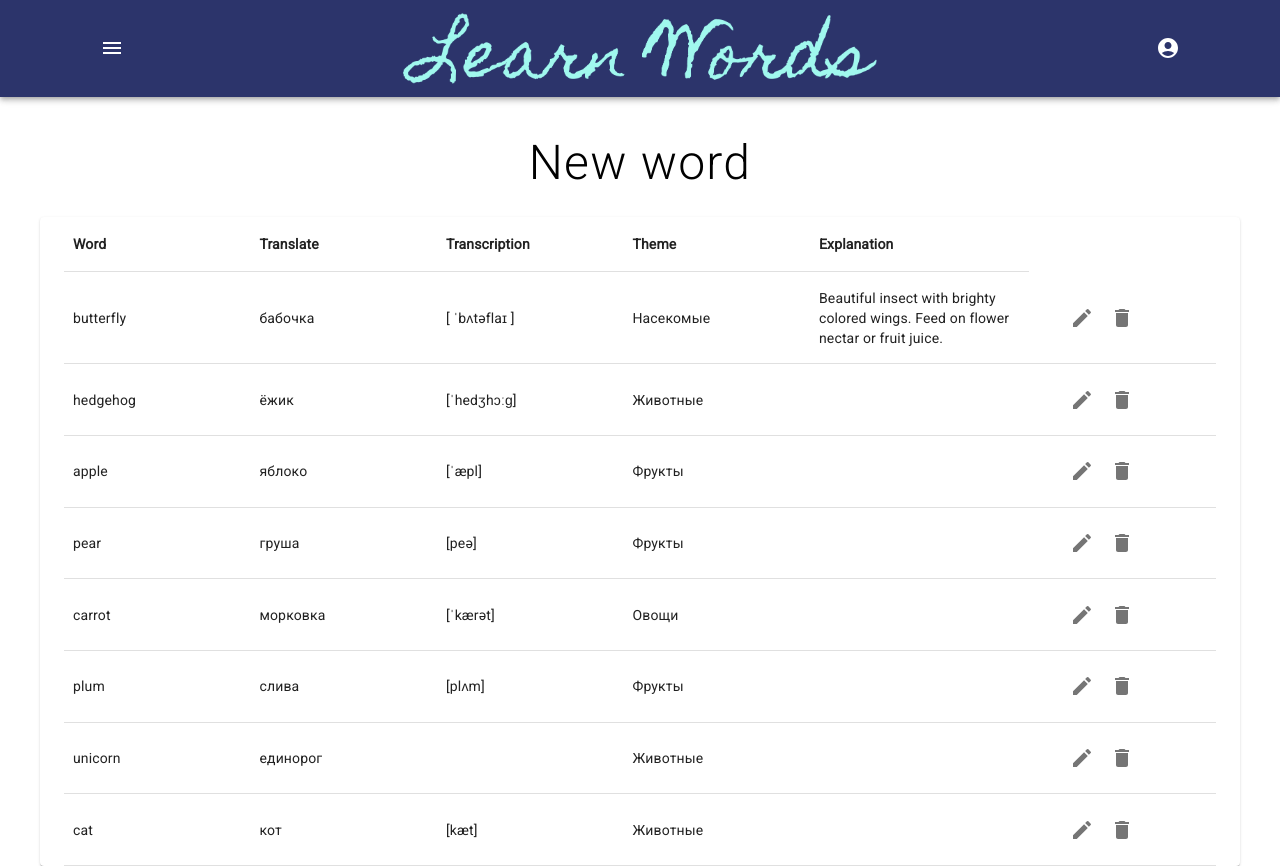
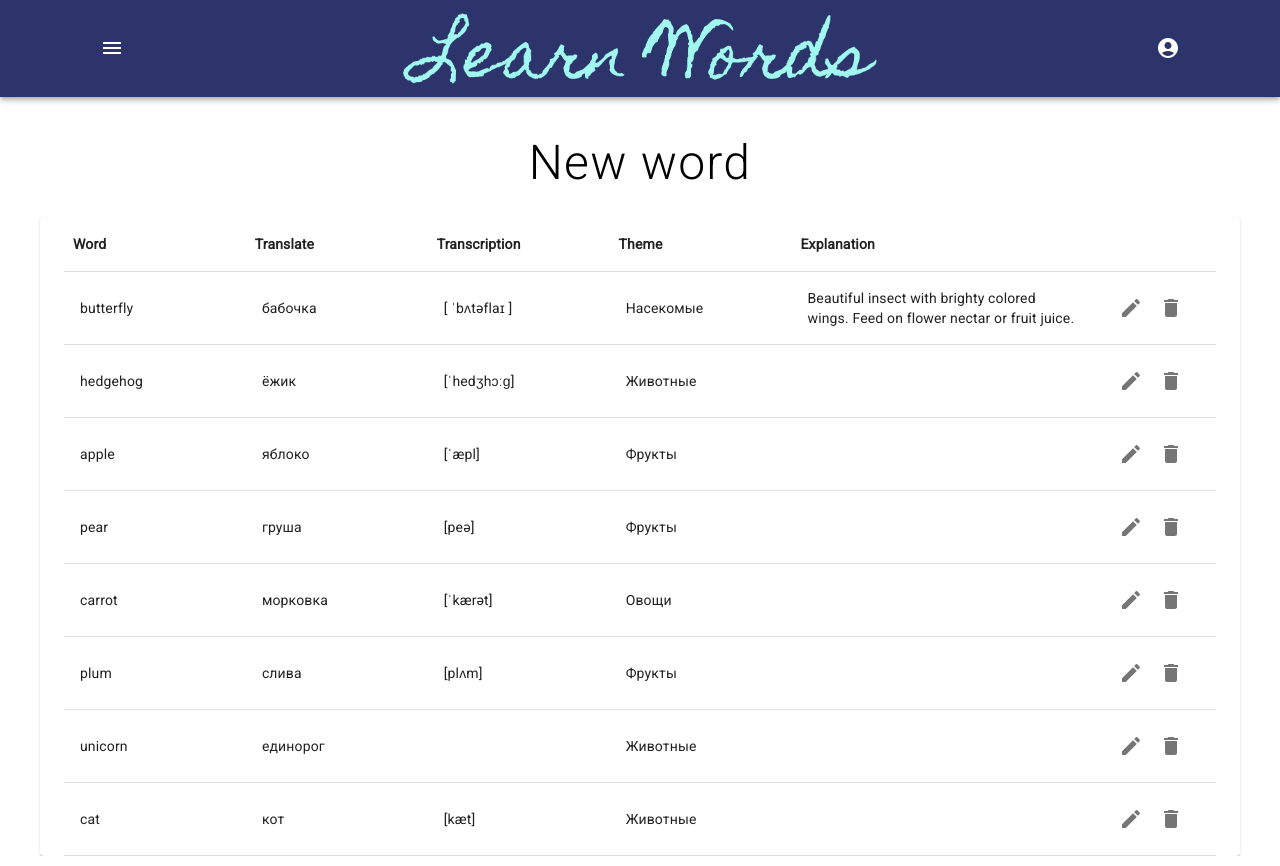
Before and after one commit to ssstvch/learn_lang, a React (Create React App) app in the folder project/: page / in a window 1280 px wide. Built offline with nearby package versions, Linux system fonts and the light colour scheme.

Commit message:
change line styles

```diff
--- a/project/src/components/NewWords.jsx
+++ b/project/src/components/NewWords.jsx
@@ -82,9 +82,8 @@ const words = [
     },
 ]
 
-const tableCellStyle = [{width:'5vw', p:'1.2vw 0.7vw'}];
-const tableCellBigStyle = [{width:'10vw', p:'1.2vw 0.7vw'}];
-const textFieldStyle = [{ width: '100%' }];
+const tableCellStyle = [{width:'9vw', p:'1.2vw 0.7vw'}];
+const tableCellBigStyle = [{width:'15vw', p:'1.2vw 0.7vw'}];
 
 const NewWords = () => (
     <React.Fragment>
@@ -97,7 +96,7 @@ const NewWords = () => (
                         <TableCell sx={tableCellStyle}><b>Transcription</b></TableCell>
                         <TableCell sx={tableCellStyle}><b>Theme</b></TableCell>
                         <TableCell sx={tableCellBigStyle}><b>Explanation</b></TableCell>
-                        {/* <TableCell sx={tableCellStyle}>{` `}</TableCell> */}
+                        <TableCell sx={{width: "6vw"}}>{` `}</TableCell>
                     </TableRow>
                 </TableHead>
                 <TableBody>
@@ -112,20 +111,6 @@ const NewWords = () => (
                             explanation={word.explanation}
                         />);
                     })}
-                    {/* <WordRow
-                        word={words[0].word}
-                        translate={words[0].translate}
-                        transcription={words[0].transcription}
-                        theme={words[0].theme}
-                        explanation={words[0].explanation} />
-
-
-                    <WordRow
-                        word={words[1].word}
-                        translate={words[1].translate}
-                        transcription={words[1].transcription}
-                        theme={words[1].theme}
-                        explanation={words[1].explanation} /> */}
                 </TableBody>
             </Table>
         </Container>
--- a/project/src/components/WordRow.jsx
+++ b/project/src/components/WordRow.jsx
@@ -12,9 +12,6 @@ import EditIcon from '@mui/icons-material/Edit';
 import DeleteIcon from '@mui/icons-material/Delete';
 import RemoveCircleIcon from '@mui/icons-material/RemoveCircle';
 import DoneIcon from '@mui/icons-material/Done';
-
-const tableCellStyle = [{width: '8.5vw', p:'1.2vw 0.7vw'}];
-const tableCellBigStyle = [{width: '8.5vw', p:'1.2vw 0.7vw'}];
 
 
 const WordRow = ({word, translate, transcription, theme, explanation}) => {
@@ -31,11 +28,12 @@ const WordRow = ({word, translate, transcription, theme, explanation}) => {
                 {
                     redrow
                     ? <TableRow>
-                        <TableCell className={`tablecell`} component="th" scope="row">
+                        <TableCell className={`tablecell`}>
                             <TextField
                                 size="small"
                                 variant="standard"
                                 defaultValue={word}
+                                className={`tablecell__input`}
                             />
                         </TableCell>
                         <TableCell className={`tablecell`}  >
@@ -43,6 +41,7 @@ const WordRow = ({word, translate, transcription, theme, explanation}) => {
                                 size="small"
                                 variant="standard"
                                 defaultValue={translate}
+                                className={`tablecell__input`}
                             />
                         </TableCell>
                         <TableCell className={`tablecell`} >
@@ -50,6 +49,7 @@ const WordRow = ({word, translate, transcription, theme, explanation}) => {
                                 size="small"
                                 variant="standard"
                                 defaultValue={transcription}
+                                className={`tablecell__input`}
                             />
                         </TableCell>
                         <TableCell className={`tablecell`} >
@@ -57,18 +57,20 @@ const WordRow = ({word, translate, transcription, theme, explanation}) => {
                                 size="small"
                                 variant="standard"
                                 defaultValue={theme}
+                                className={`tablecell__input`}
                             />
                         </TableCell>
-                        <TableCell className={`tablecell_big`} >
+                        <TableCell className={`tablecell tablecell_big`} >
                             <TextField
                                 size="small"
                                 variant="standard"
                                 multiline
                                 sx= {{width: "100%"}}
                                 defaultValue={explanation}
+                                className={`tablecell__input`}
                             />
                         </TableCell>
-                        <TableCell className={`tablecell_icons`} >
+                        <TableCell className={`tablecell__icons`} >
                         <Container>
                         <IconButton>
                             <DoneIcon
@@ -84,12 +86,12 @@ const WordRow = ({word, translate, transcription, theme, explanation}) => {
                         </TableCell>
                     </TableRow>
                     : <TableRow>
-                        <TableCell sx={tableCellStyle} className={`tablecell`} component="th" scope="row">{word}</TableCell>
-                        <TableCell sx={tableCellStyle} className={`tablecell`} >{translate}</TableCell>
-                        <TableCell sx={tableCellStyle} className={`tablecell`} >{transcription}</TableCell>
-                        <TableCell sx={tableCellStyle} className={`tablecell`} >{theme}</TableCell>
-                        <TableCell sx={tableCellBigStyle} className={`tablecell_big`} >{explanation}</TableCell>
-                        <TableCell sx={tableCellStyle} className={`tablecell_icons`} >
+                        <TableCell className={`tablecell`} >{word}</TableCell>
+                        <TableCell className={`tablecell`} >{translate}</TableCell>
+                        <TableCell className={`tablecell`} >{transcription}</TableCell>
+                        <TableCell className={`tablecell`} >{theme}</TableCell>
+                        <TableCell className={`tablecell_big`} >{explanation}</TableCell>
+                        <TableCell className={`tablecell__icons`} >
                             <Container>
                                 <IconButton>
                                     <EditIcon
--- a/project/src/styles/newWords.scss
+++ b/project/src/styles/newWords.scss
@@ -1,4 +1,8 @@
-.MuiInput-root {
-    font-size: 0.9rem !important;
-    margin: 0.72vw 0;
+.tablecell {
+    &__input div {
+        font-size: 0.72vw !important;
+    }
+    &__icons div {
+        padding: 0 !important;
+    }
 }
```
